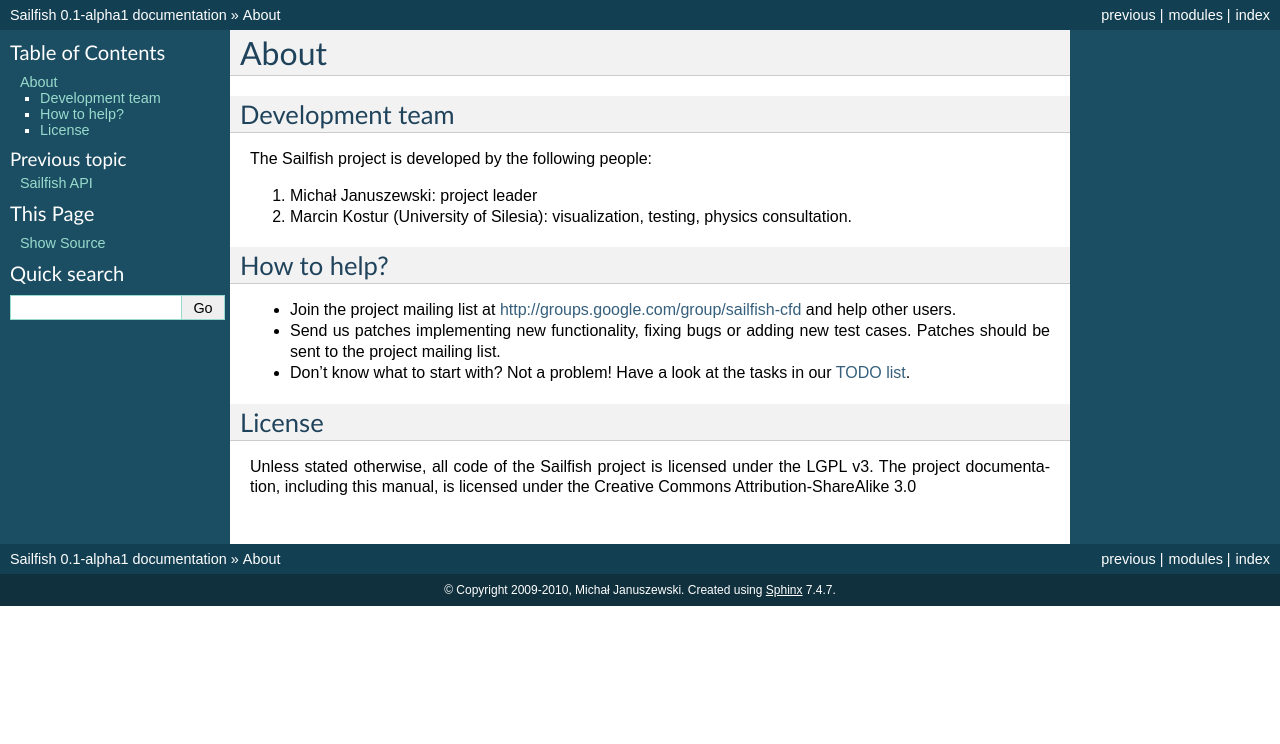
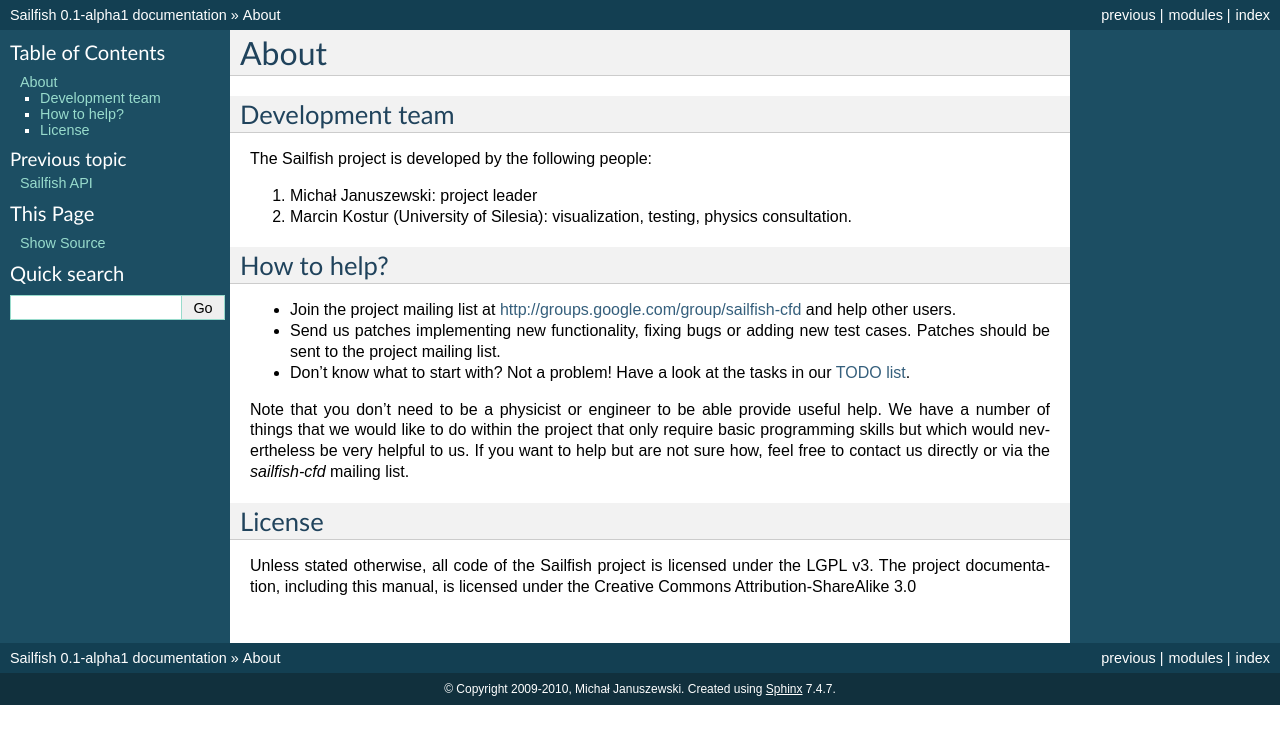
Before and after one commit to sailfish-team/sailfish, a Sphinx documentation site: the page built from doc/about.rst, in a window 1280 px wide. Shown: the top 744 px of the page. Built offline with Sphinx 7.4.7, drawn with Linux system fonts in a browser that asks for light colours; formulas are drawn with MathJax 3.

Commit message:
Update the about page to make it clear that one doesn't need to be a physicist to help.

```diff
--- a/doc/about.rst
+++ b/doc/about.rst
@@ -22,6 +22,13 @@
 
 __ http://gitorious.org/sailfish/sailfish/blobs/master/TODO
 
+
+Note that you don't need to be a physicist or engineer to be able provide useful help.
+We have a number of things that we would like to do within the project that only
+require basic programming skills but which would nevertheless be very helpful to us.
+If you want to help but are not sure how, feel free to contact us directly or via
+the *sailfish-cfd* mailing list.
+
 License
 -------
 Unless stated otherwise, all code of the Sailfish project is licensed under the LGPL v3.
```
